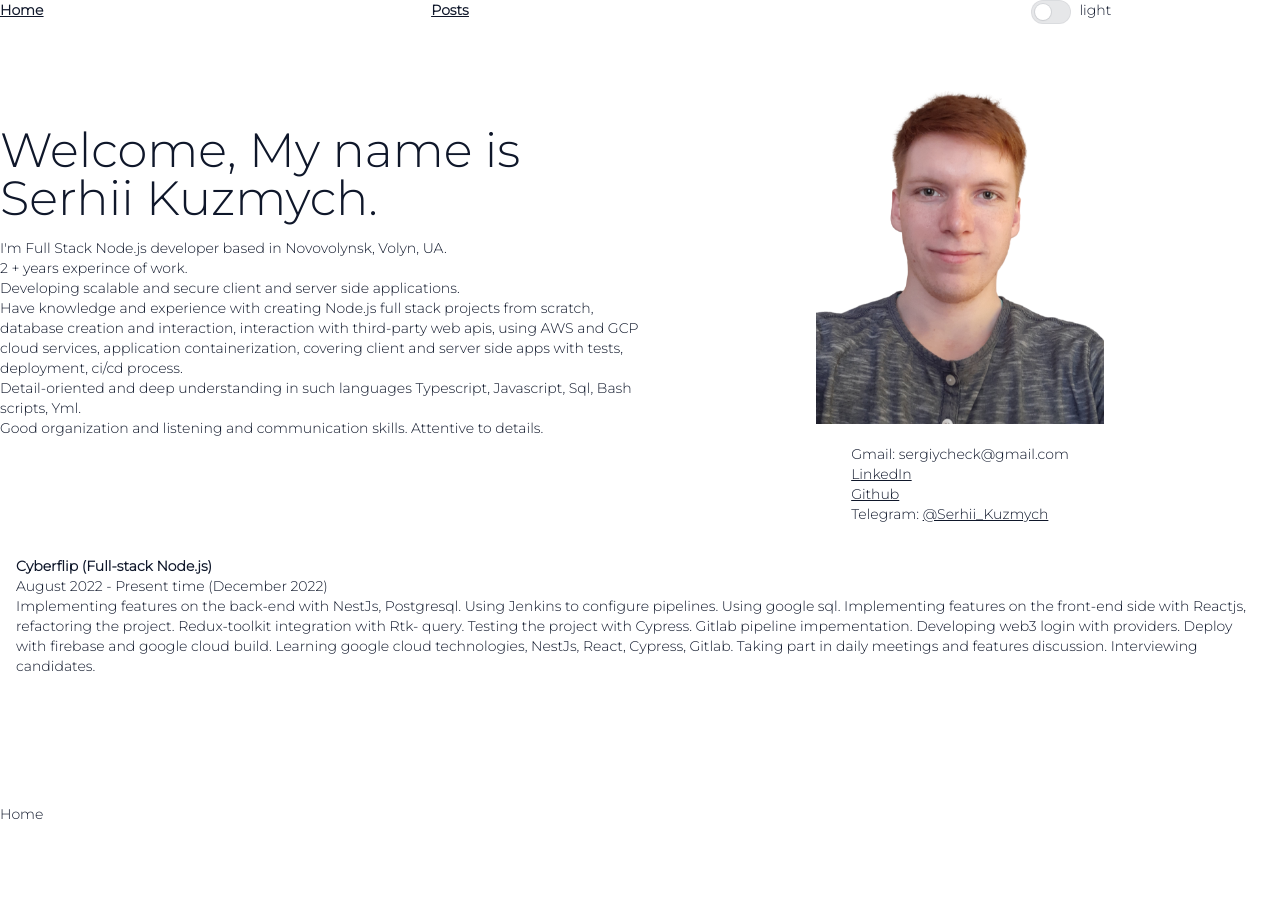
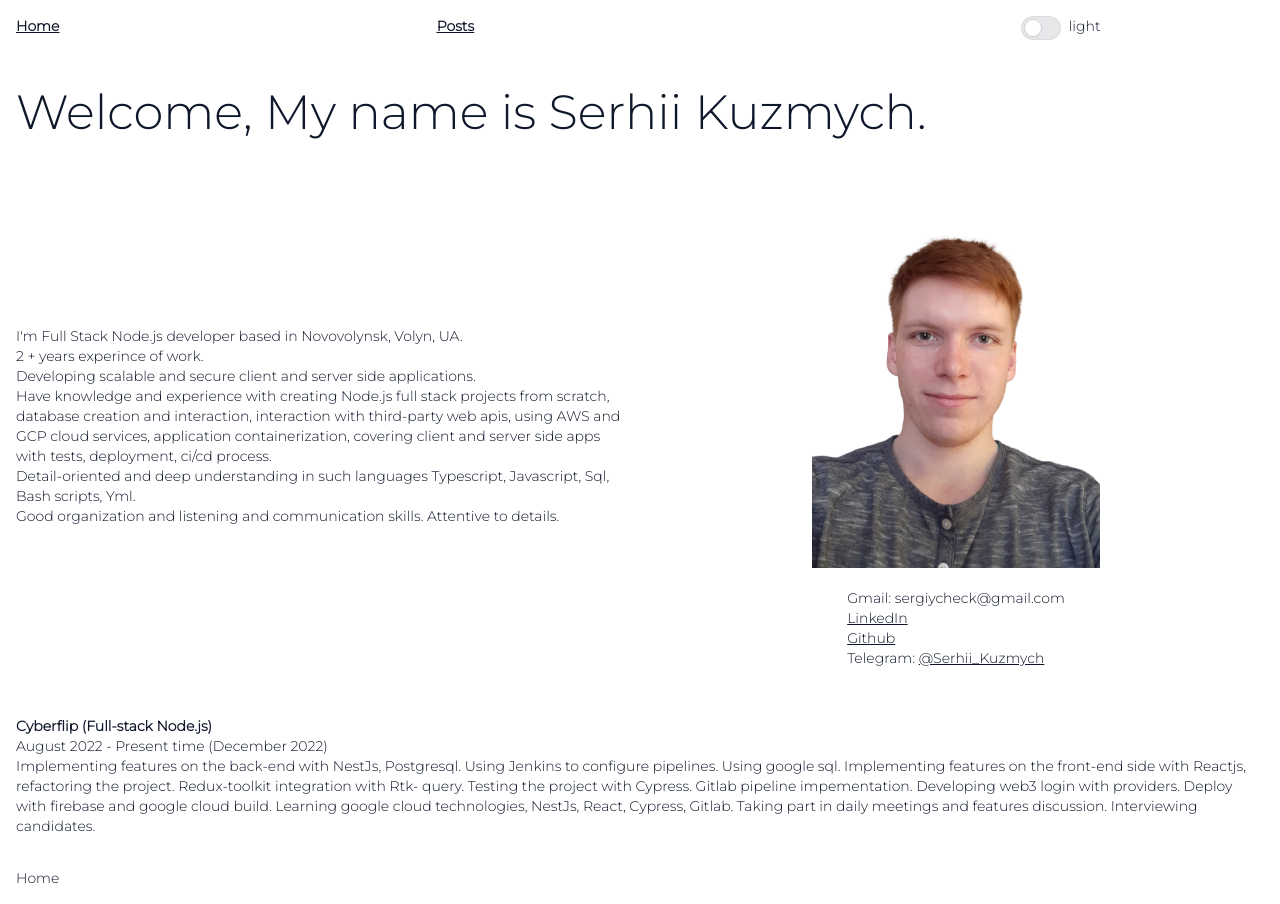
Before and after one commit to sergiycheck/sergiycheck-website, a Next.js app: page / in a window 1280 px wide. Before the commit the page ends 824 px from the top, so only its background shows below. Built offline with nearby package versions, Linux system fonts and the light colour scheme.

Commit message:
padding layout fixes

```diff
--- a/components/layout.tsx
+++ b/components/layout.tsx
@@ -18,7 +18,7 @@ function LayoutPartial({ children }: { children: React.ReactNode }) {
         {children}
       </main>
 
-      <footer className="container flex-none mx-auto">
+      <footer className="container flex-none mx-auto p-4">
         <a href="#">Home</a>
       </footer>
     </div>
@@ -28,7 +28,7 @@ function LayoutPartial({ children }: { children: React.ReactNode }) {
 function LayoutNavBar({ children }: { children: React.ReactNode }) {
   return (
     <>
-      <div className="container mx-auto ">
+      <div className="container mx-auto p-4">
         <ul className="columns-3">
           <li className="font-bold underline">
             <Link href="/">Home</Link>
--- a/pages/index.tsx
+++ b/pages/index.tsx
@@ -28,14 +28,23 @@ export default function Home() {
         whileInView="onscreen"
         viewport={{ once: true, amount: 0.8 }}
         variants={apperOnScreenVariants}
+        className="p-4 gap-4"
       >
-        <div className="flex flex-col sm:flex-row">
+        <h1 className="text-5xl">Welcome, My name is Serhii Kuzmych.</h1>
+      </motion.div>
+
+      <motion.div
+        initial="offscreen"
+        whileInView="onscreen"
+        viewport={{ once: true, amount: 0.8 }}
+        variants={apperOnScreenVariants}
+        className="flex flex-col sm:flex-row p-4 gap-4"
+      >
         <div className="basis-full order-2 sm:order-1 sm:basis-6/12 flex flex-col gap-4 items-center justify-center">
-            <h1 className="text-5xl">Welcome, My name is Serhii Kuzmych.</h1>
           <div>
             <p>
-                I&apos;m Full Stack Node.js developer based in Novovolynsk,
-                Volyn, UA.
+              I&apos;m Full Stack Node.js developer based in Novovolynsk, Volyn,
+              UA.
             </p>
             <p>2 + years experince of work.</p>
             <p>
@@ -46,8 +55,8 @@ export default function Home() {
               Have knowledge and experience with creating Node.js full stack
               projects from scratch, database creation and interaction,
               interaction with third-party web apis, using AWS and GCP cloud
-                services, application containerization, covering client and
-                server side apps with tests, deployment, ci/cd process.
+              services, application containerization, covering client and server
+              side apps with tests, deployment, ci/cd process.
             </p>
             <p>
               Detail-oriented and deep understanding in such languages
@@ -101,34 +110,31 @@ export default function Home() {
             </ul>
           </div>
         </div>
-        </div>
       </motion.div>
 
-      <div className="flex flex-col gap-10">
       <motion.div
         initial="offscreen"
         whileInView="onscreen"
         viewport={{ once: true, amount: 0.8 }}
-          className="rounded-xl p-4"
+        className="flex flex-col gap-10 p-4"
         variants={apperOnScreenVariants}
       >
         <motion.div className="font-medium ">
           <p className="font-bold">Cyberflip (Full-stack Node.js)</p>
           <p>August 2022 - Present time (December 2022)</p>
           <p>
-              Implementing features on the back-end with NestJs, Postgresql.
-              Using Jenkins to configure pipelines. Using google sql.
-              Implementing features on the front-end side with Reactjs,
-              refactoring the project. Redux-toolkit integration with Rtk-
-              query. Testing the project with Cypress. Gitlab pipeline
-              impementation. Developing web3 login with providers. Deploy with
-              firebase and google cloud build. Learning google cloud
-              technologies, NestJs, React, Cypress, Gitlab. Taking part in daily
-              meetings and features discussion. Interviewing candidates.
+            Implementing features on the back-end with NestJs, Postgresql. Using
+            Jenkins to configure pipelines. Using google sql. Implementing
+            features on the front-end side with Reactjs, refactoring the
+            project. Redux-toolkit integration with Rtk- query. Testing the
+            project with Cypress. Gitlab pipeline impementation. Developing web3
+            login with providers. Deploy with firebase and google cloud build.
+            Learning google cloud technologies, NestJs, React, Cypress, Gitlab.
+            Taking part in daily meetings and features discussion. Interviewing
+            candidates.
           </p>
         </motion.div>
       </motion.div>
-      </div>
     </Layout>
   );
 }
```
Lines whose indentation alone changed are shown as unchanged.
